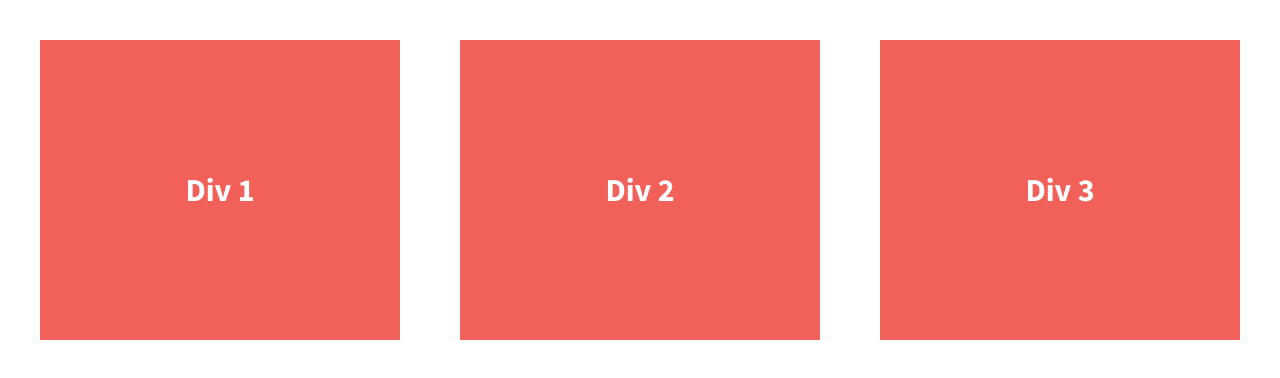
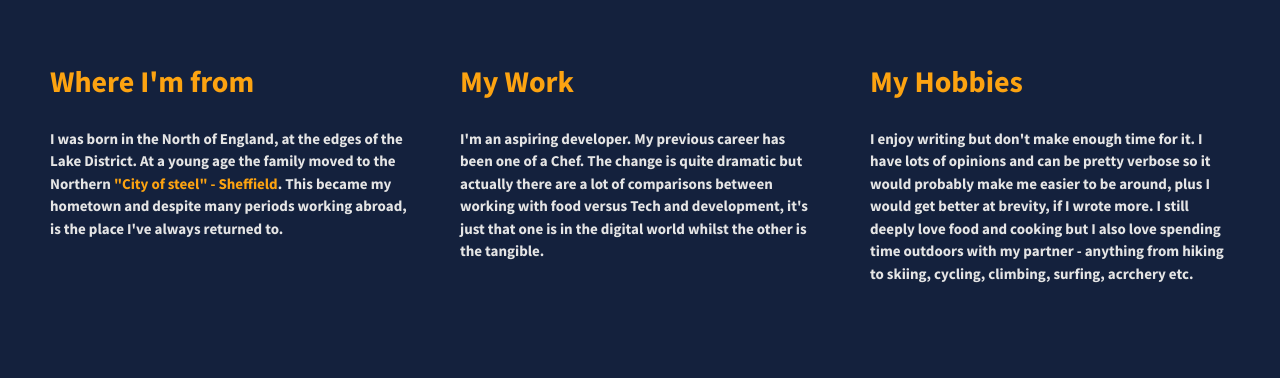
Before and after one commit to JamesG-Chef/divs-flexbox-starter, a plain HTML site: page index.html in a window 1280 px wide. Drawn offline with nearby package versions, Linux system fonts and the light colour scheme.

Commit message:
Second version

```diff
--- a/css/main.css
+++ b/css/main.css
@@ -97,7 +97,7 @@ textarea {
 
 
 html {
-  background-color: #fff;
+  background-color: #14213d;
   height: 100%;
 }
 
@@ -113,24 +113,34 @@ body {
   display: flex;
   justify-content: space-between;
   font-weight: 700;
-  align-items: center;
+
 }
 
 .div-1, .div-2, .div-3 {
   /*give the divs a width of 30%, add display:flex, set justify-content and align-items to center*/
-  color: #fff;
+  color: #e5e5e5;
   line-height: 1.5em;
-  font-size: 1.6em;
-  background-color: #f16059;
+  font-size: 0.75em;
+  background-color: #14213d;
   height: 300px;
   width: 30%;
   display: flex;
-  justify-content: center;
-  align-items: center;
+  flex-direction: column;
+  padding: 10px;
 }
 
+ span {
+  color: #fca311;
+ }
 
+h1 {
+  color: #fca311;
+}
 
+.div-2, .div-3 {
+  border-left: 10px;
+  border-color: #e5e5e5;
+}
 
 /* ==========================================================================
    Helper classes
--- a/index.html
+++ b/index.html
@@ -23,13 +23,16 @@
 
         <section class="wrapper">
             <div class="div-1">
-                Div 1
+                <h1>Where I'm from</h1>
+                <p>I was born in the North of England, at the edges of the Lake District. At a young age the family moved to the Northern <span>"City of steel" - Sheffield</span>. This became my hometown and despite many periods working abroad, is the place I've always returned to.</p>
             </div>
             <div class="div-2">
-                Div 2
+                <h1>My Work</h1>
+                <p>I'm an aspiring developer. My previous career has been one of a Chef. The change is quite dramatic but actually there are a lot of comparisons between working with food versus Tech and development, it's just that one is in the digital world whilst the other is the tangible.</p>
             </div>
             <div class="div-3">
-                Div 3
+                <h1>My Hobbies</h1>
+                <p>I enjoy writing but don't make enough time for it. I have lots of opinions and can be pretty verbose so it would probably make me easier to be around, plus I would get better at brevity, if I wrote more. I still deeply love food and cooking but I also love spending time outdoors with my partner - anything from hiking to skiing, cycling, climbing, surfing, acrchery etc.</p>
             </div>
         </section>
 
```
